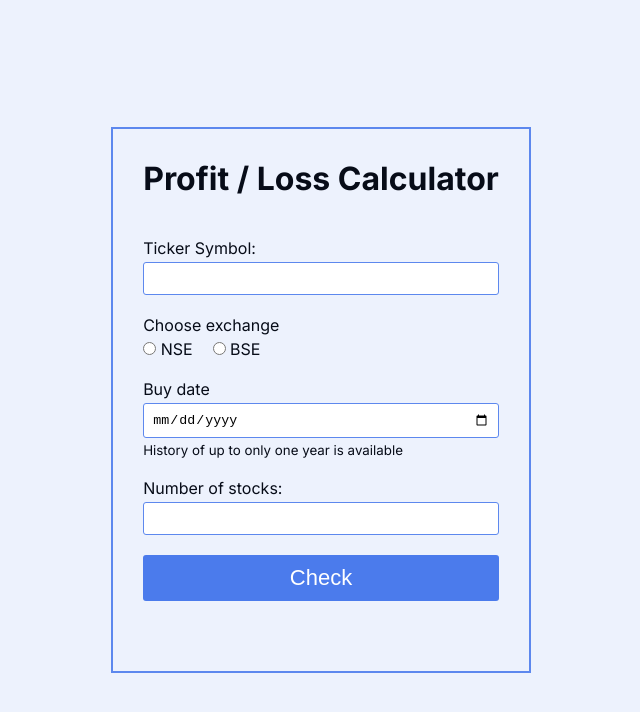
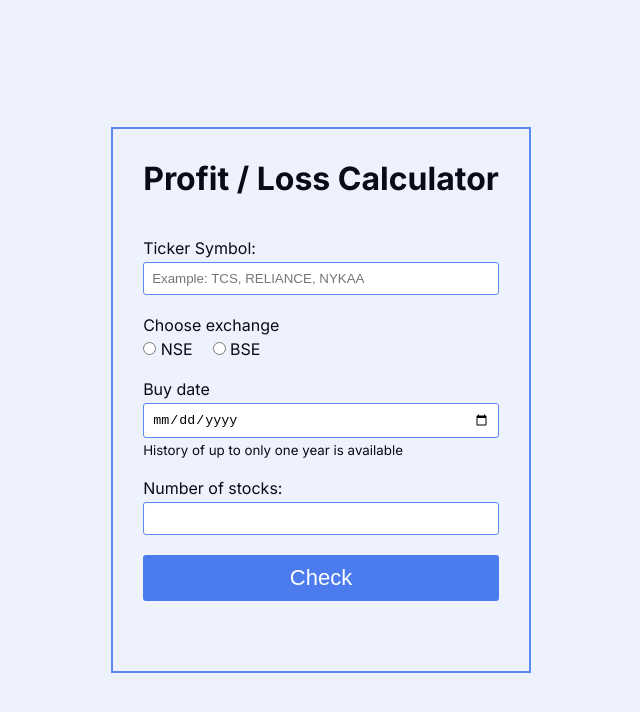
Before and after one commit to abinjohn123/neoG-mark-14, a plain HTML site: page index.html in a window 1280 px wide. Shown: the whole page, without its empty margins (319-959 px from the left). Drawn offline with Linux system fonts and the light colour scheme.

Commit message:
feat: add placeholder text for input

```diff
--- a/index.html
+++ b/index.html
@@ -15,7 +15,13 @@
       <form class="stock-form m4">
         <div class="form-row">
           <label for="ticker">Ticker Symbol: </label>
-          <input required type="text" name="ticker" id="ticker" />
+          <input
+            required
+            type="text"
+            name="ticker"
+            id="ticker"
+            placeholder="Example: TCS, RELIANCE, NYKAA"
+          />
         </div>
         <div class="form-row">
           <p>Choose exchange</p>
--- a/script.js
+++ b/script.js
@@ -14,7 +14,7 @@ const PLValue = document.querySelector('.profit-or-loss-value');
 const percEl = document.querySelector('.percentage');
 const percValue = document.querySelector('.percentage-value');
 
-const key = '19f2aa43ed79ff8563e386d8c955522e';
+const key = '3836e64d9024018914f686e50934041a';
 
 function displayInputErorr(flag) {
   const errorHTML =
```
